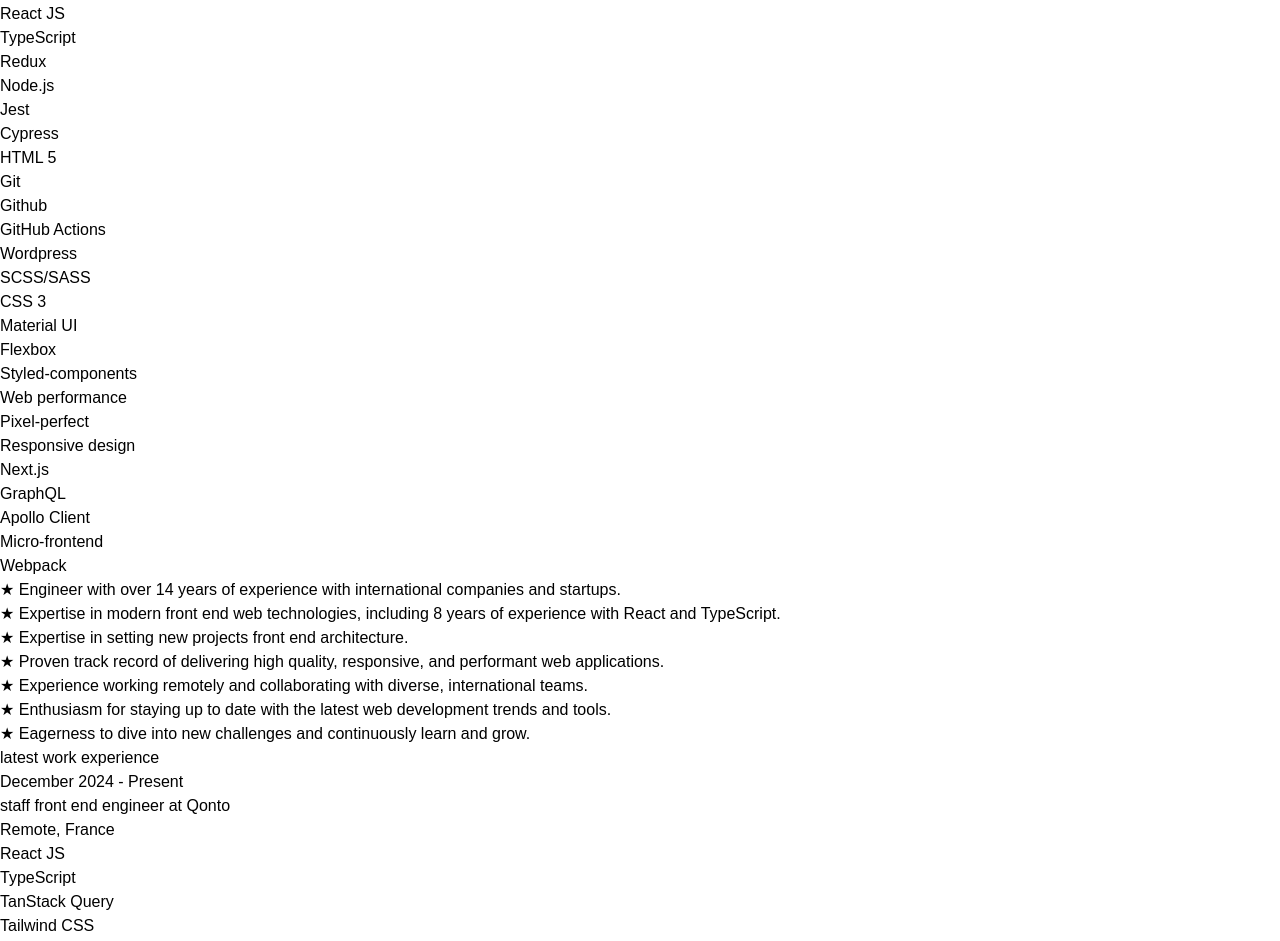
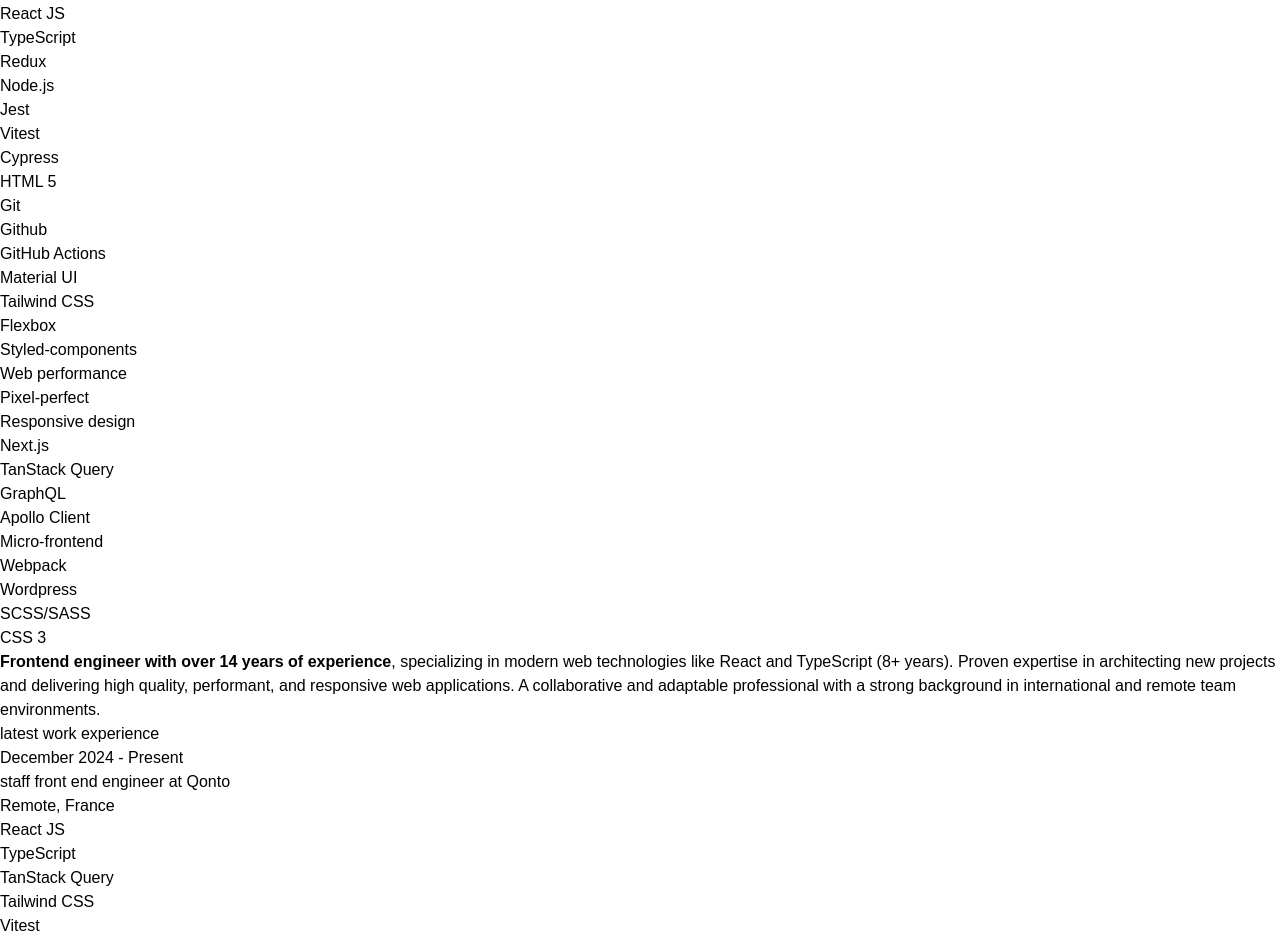
Before and after one commit to kobe13/portfolio, a Next.js app: page / in a window 1280 px wide. Shown: the part 4084-5025 px from the top of the page. Built offline with nearby package versions, Linux system fonts and the light colour scheme.

Commit message:
Update package dependencies and enhance resume details with HTML parsing for key skills

```diff
--- a/package.json
+++ b/package.json
@@ -10,6 +10,7 @@
     "format": "prettier --write **/*.{mjs,js,ts,tsx}"
   },
   "dependencies": {
+    "html-react-parser": "^5.2.6",
     "next": "15.3.1",
     "react": "^19.1.0",
     "react-dom": "^19.1.0"
--- a/src/app/data/resume.tsx
+++ b/src/app/data/resume.tsx
@@ -5,15 +5,8 @@
   url: "https://portfolio-phi-umber-56.vercel.app/",
   presentation:
     "A passionate and experienced front end engineer specializing in React, dedicated to contributing to innovative projects. Based in France and working remotely.",
-  keySkills: [
-    "★ Engineer with over 14 years of experience with international companies and startups.",
-    "★ Expertise in modern front end web technologies, including 8 years of experience with React and TypeScript.",
-    "★ Expertise in setting new projects front end architecture.",
-    "★ Proven track record of delivering high quality, responsive, and performant web applications.",
-    "★ Experience working remotely and collaborating with diverse, international teams.",
-    "★ Enthusiasm for staying up to date with the latest web development trends and tools.",
-    "★ Eagerness to dive into new challenges and continuously learn and grow.",
-  ],
+  keySkills:
+    "<strong>Frontend engineer with over 14 years of experience</strong>, specializing in modern web technologies like React and TypeScript (8+ years). Proven expertise in architecting new projects and delivering high quality, performant, and responsive web applications. A collaborative and adaptable professional with a strong background in international and remote team environments.",
   skills: [
     "JavaScript",
     "React JS",
@@ -21,25 +14,28 @@
     "Redux",
     "Node.js",
     "Jest",
+    "Vitest",
     "Cypress",
     "HTML 5",
     "Git",
     "Github",
     "GitHub Actions",
-    "Wordpress",
-    "SCSS/SASS",
-    "CSS 3",
     "Material UI",
+    "Tailwind CSS",
     "Flexbox",
     "Styled-components",
     "Web performance",
     "Pixel-perfect",
     "Responsive design",
     "Next.js",
+    "TanStack Query",
     "GraphQL",
     "Apollo Client",
     "Micro-frontend",
     "Webpack",
+    "Wordpress",
+    "SCSS/SASS",
+    "CSS 3",
   ],
   contact: {
     email: "bnelson.profi@gmail.com",
--- a/src/app/page.tsx
+++ b/src/app/page.tsx
@@ -1,4 +1,5 @@
 import Image from "next/image";
+import parse from "html-react-parser";
 import { Badge, WorkCard } from "./components";
 import { socialIcons } from "./constants";
 import { DATA } from "./data/resume";
@@ -47,32 +48,26 @@
       </section>
 
       <section id="skills">
-        <div className="mt-10">
+        <div className="mt-6">
           <div className="space-y-2">
             <h2 className="text-3xl text-gray-700 font-bold tracking-tighter sm:text-4xl">
               skills
             </h2>
           </div>
         </div>
+        <div className="mt-2 flex flex-row flex-wrap justify-start gap-2">
+          {DATA.skills.map((skill, idx) => (
+            <Badge key={idx} title={skill}>
+              {skill}
+            </Badge>
+          ))}
+        </div>
         <div className="space-y-12 w-full py-2">
-          <div className="mt-2 flex flex-row flex-wrap justify-start gap-2">
-            {DATA.skills.map((skill, idx) => (
-              <Badge key={idx} title={skill}>
-                {skill}
-              </Badge>
-            ))}
+          <div className="mt-8 flex flex-row flex-wrap justify-start gap-2">
+            <div className="md:text-xl/relaxed lg:text-base/relaxed xl:text-xl/relaxed">
+              {parse(DATA.keySkills)}
+            </div>
           </div>
-          <ul className="mt-2 flex flex-row flex-wrap justify-start gap-2">
-            {DATA.keySkills.map((skill, idx) => (
-              <li
-                className="md:text-xl/relaxed lg:text-base/relaxed xl:text-xl/relaxed"
-                key={idx}
-                title={skill}
-              >
-                {skill}
-              </li>
-            ))}
-          </ul>
         </div>
       </section>
 
```
Also changed, not shown: 1 other file (tests, documents, lock files or other folders).
